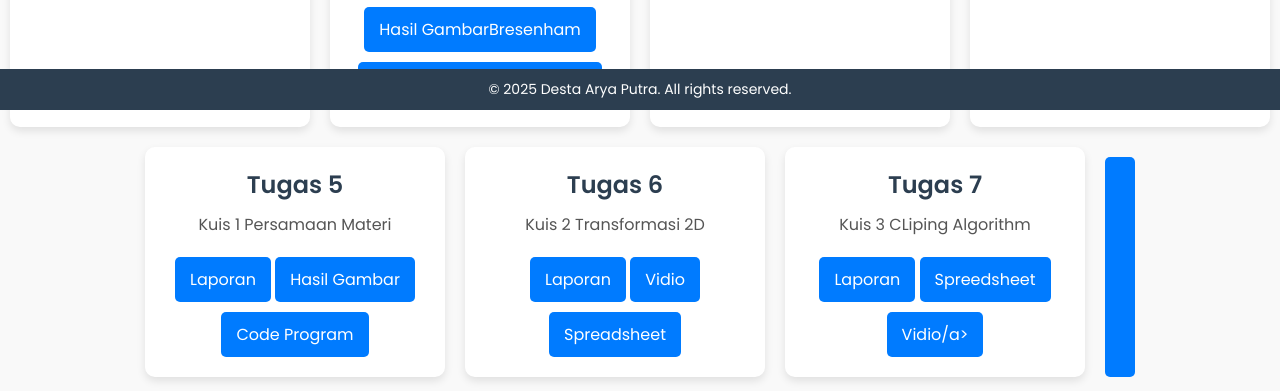
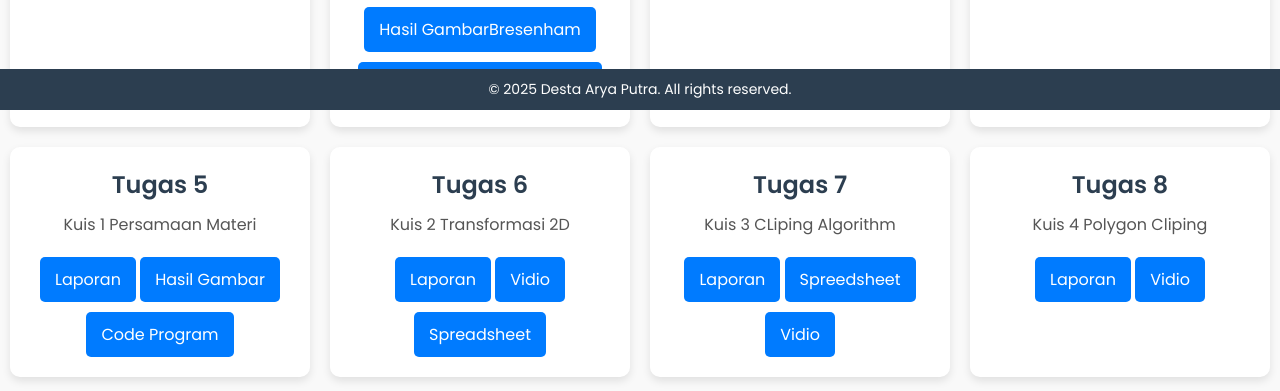
Before and after one commit to arya-lab67/2413025058, a plain HTML site: page index.html in a window 1280 px wide. Shown: the part 690-1081 px from the top of the page. Drawn offline with Linux system fonts and the light colour scheme.

Commit message:
index.html

```diff
--- a/index.html
+++ b/index.html
@@ -106,7 +106,7 @@
             <p>Kuis 3 CLiping Algorithm</p>
             <a href="https://drive.google.com/file/d/1FD8gif-UILC2ffVDxgL-QHySBqGjV-mv/view?usp=drive_link" class="btn">Laporan</a>
             <a href="https://docs.google.com/spreadsheets/d/1cxaSqif1RmsYqDDBnIhPLdeA1FJnvfd5KjC1IE6p6b0/edit?usp=sharing" class="btn">Spreedsheet</a>
-            <a href="https://youtu.be/gQuP-o4bfwU" class="btn">Vidio/a>
+            <a href="https://youtu.be/gQuP-o4bfwU" class="btn">Vidio</a>
         </div>
 
         <div class="task">
@@ -114,6 +114,7 @@
             <p>Kuis 4 Polygon Cliping</p>
             <a href="https://drive.google.com/file/d/1FYLB_h7WH-sv8eCevVLNFcCew3IH4t24/view?usp=drive_link" class="btn">Laporan</a>
             <a href="https://youtu.be/QPm1Blu8Bf4" class="btn">Vidio</a>
+        </div>
     </section>
     </section>
 
```
